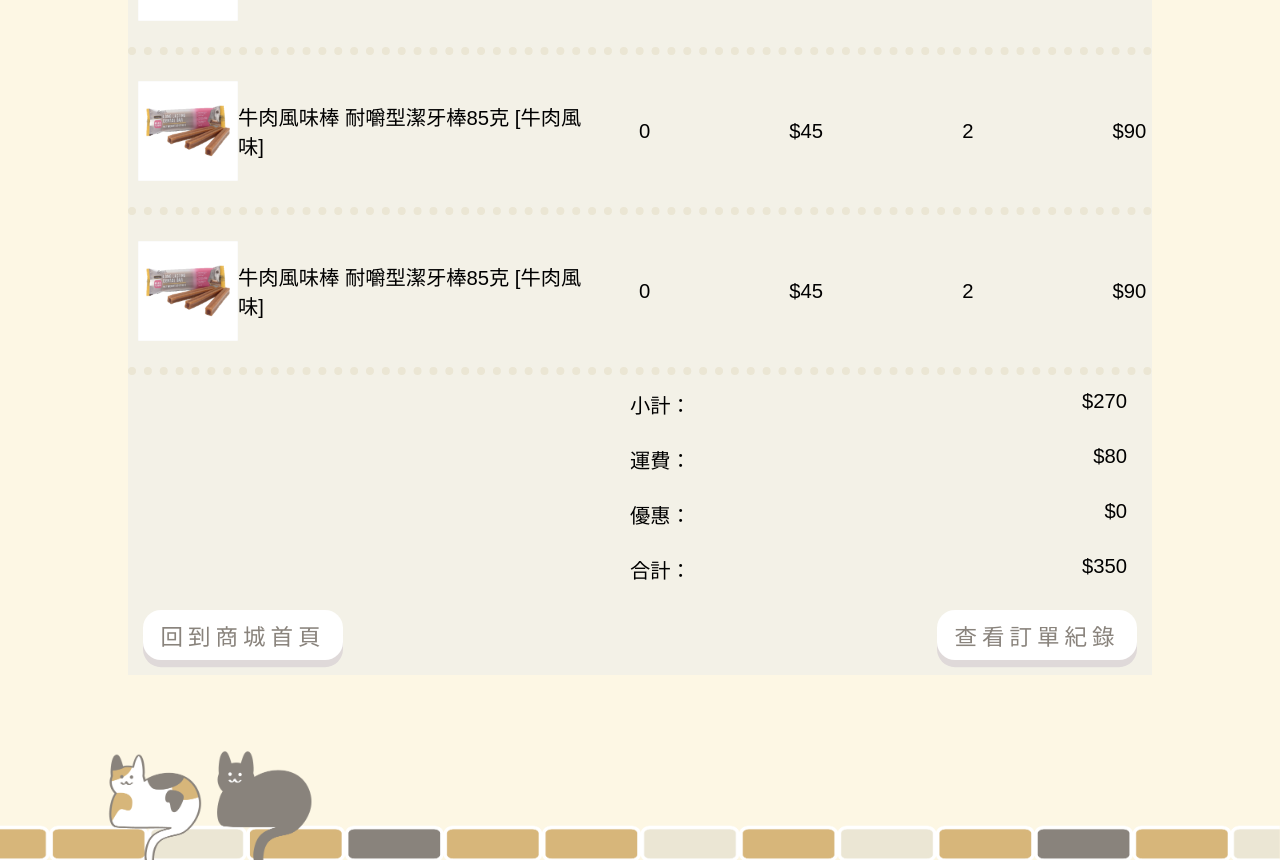
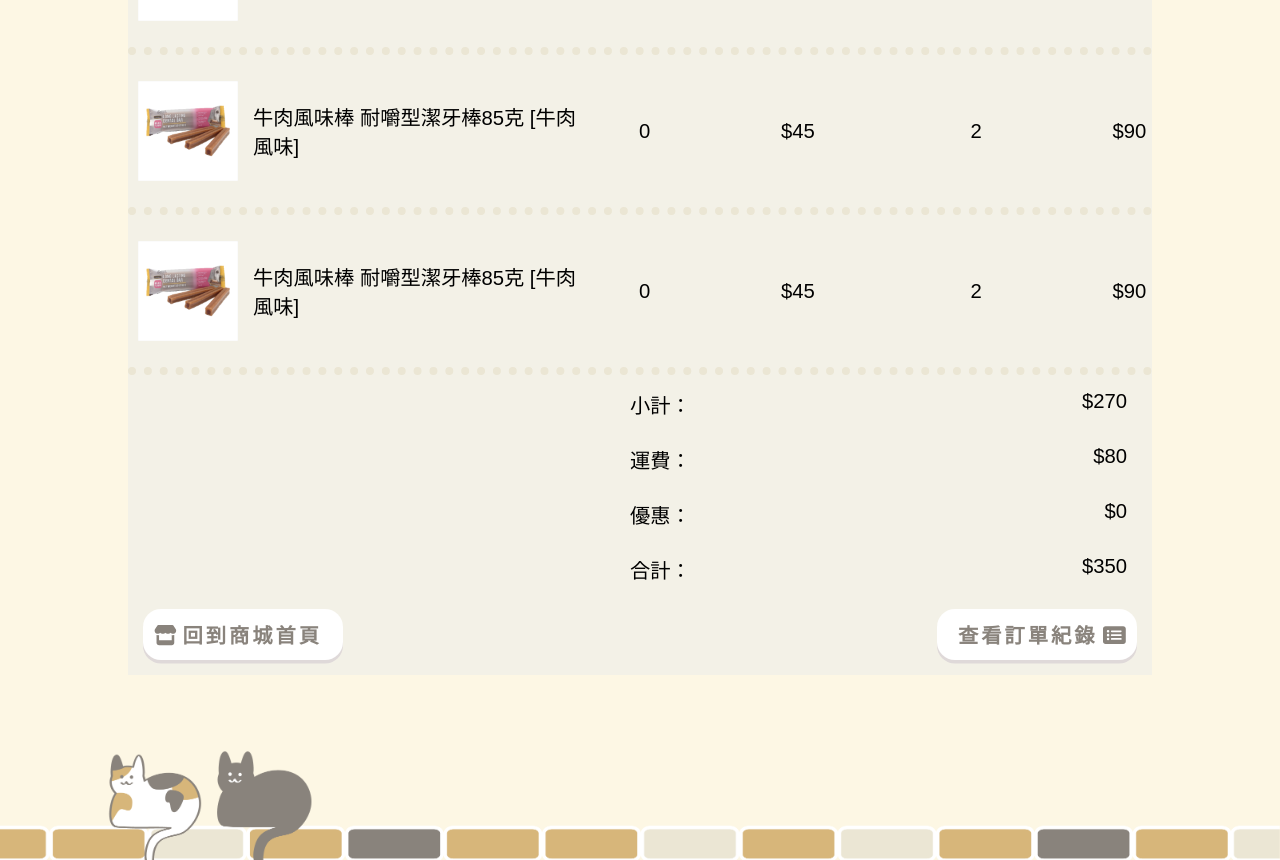
Before and after one commit to yingweng1120112/take-away, a Next.js app in the folder client/: page /shopping-cart/step3 in a window 1280 px wide. Shown: the part 898-1758 px from the top of the page. Built offline with nearby package versions, Linux system fonts and the light colour scheme.

Commit message:
購物車 step1-3電腦版完成

```diff
--- a/client/pages/shopping-cart/step3.js
+++ b/client/pages/shopping-cart/step3.js
@@ -1,5 +1,7 @@
 import React from 'react'
 import styles from '@/styles/shoppingcar-step3.module.css'
+import { FontAwesomeIcon } from '@fortawesome/react-fontawesome'
+import { faStore, faRectangleList } from '@fortawesome/free-solid-svg-icons'
 
 export default function Step1() {
   return (
@@ -154,8 +156,20 @@ export default function Step1() {
             <div>$350</div>
           </div>
           <div className={styles['cartbutton']}>
-            <button className={styles['buttonstyle']}>回到商城首頁</button>
-            <button className={styles['buttonstyle']}>查看訂單紀錄</button>
+            <button className={styles['buttonstyle']}>
+              <FontAwesomeIcon
+                icon={faStore}
+                className={styles['iconstyle1']}
+              />
+              回到商城首頁
+            </button>
+            <button className={styles['buttonstyle']}>
+              查看訂單紀錄
+              <FontAwesomeIcon
+                icon={faRectangleList}
+                className={styles['iconstyle2']}
+              />
+            </button>
           </div>
         </div>
       </div>
--- a/client/styles/shoppingcar-step1.module.css
+++ b/client/styles/shoppingcar-step1.module.css
@@ -294,7 +294,7 @@
 .buttonstyle {
   width: fit-content;
   letter-spacing: 3px;
-  font-size: var(var(--font-size-h4));
+  /* font-size: var(var(--font-size-h4)); */
   font-weight: 600;
   background-color: white;
   border: none;
--- a/client/styles/shoppingcar-step2.module.css
+++ b/client/styles/shoppingcar-step2.module.css
@@ -249,7 +249,7 @@
 .buttonstyle {
   width: fit-content;
   letter-spacing: 3px;
-  font-size: var(var(--font-size-h4));
+  /* font-size: var(var(--font-size-h4)); */
   font-weight: 600;
   background-color: white;
   border: none;
--- a/client/styles/shoppingcar-step3.module.css
+++ b/client/styles/shoppingcar-step3.module.css
@@ -84,7 +84,7 @@
   letter-spacing: 5px;
   padding-left: 15px;
   color: var(--light-gray);
-  font-weight: 500;
+  font-weight: 600;
 }
 .cartdetail {
   display: flex;
@@ -114,6 +114,9 @@
 .cartdetailright > div {
   width: fit-content;
   margin-right: 20px;
+}
+.cartitemright > div:nth-child(3) {
+  margin-left: 40px;
 }
 
 .cartitem {
@@ -147,6 +150,7 @@
   background-color: white;
   height: 100px;
   margin-left: 5px;
+  margin-right: 15px;
 }
 .cartitemleft .itemlist .cartimg > img {
   width: auto;
@@ -195,34 +199,44 @@
 
 /* 按鈕 */
 .buttonstyle {
-  width: 30%;
-  letter-spacing: 5px;
-  font-size: var(--font-size-h4);
-  font-weight: 500;
+  width: fit-content;
+  letter-spacing: 3px;
+  /* font-size: var(--font-size-p); */
+  font-weight: 600;
   background-color: white;
   border: none;
-  padding: 0.5rem;
+  padding: 0.6rem;
   border-radius: 1rem;
   color: var(--deep-gray);
-  box-shadow: 0 0.4rem #dfd9d9;
+  box-shadow: 0 0.2rem #dfd9d9;
   cursor: pointer;
 }
-.nextButton {
-  width: 100%;
+.cartbutton button:nth-child(1) {
+  display: flex;
+  align-items: center;
+}
+.iconstyle1 {
+  margin-right: 6px;
+}
+.iconstyle2 {
+  margin-left: 6px;
+}
+.cartbutton button:nth-child(2) {
   display: flex;
   justify-content: flex-end;
+  align-items: center;
 }
-
 .buttonstyle:active {
   color: white;
-  box-shadow: 0 0.2rem #dfd9d9;
-  transform: translateY(0.2rem);
+  /* box-shadow: 0 0.2rem #dfd9d9; */
+  /* transform: translateY(0.2rem); */
 }
 
 .buttonstyle:hover:not(:disabled) {
-  background: var(--deep-gray);
-  color: white;
-  text-shadow: 0 0.05rem #bcb4b4;
+  background: var(--yellow);
+  opacity: 0.8;
+  color: grey;
+  /* text-shadow: 0 0.05rem #bcb4b4; */
 }
 
 .buttonstyle:disabled {
```
Also changed, not shown: client/pages/shopping-cart/step2.js (+4 -4 lines).
